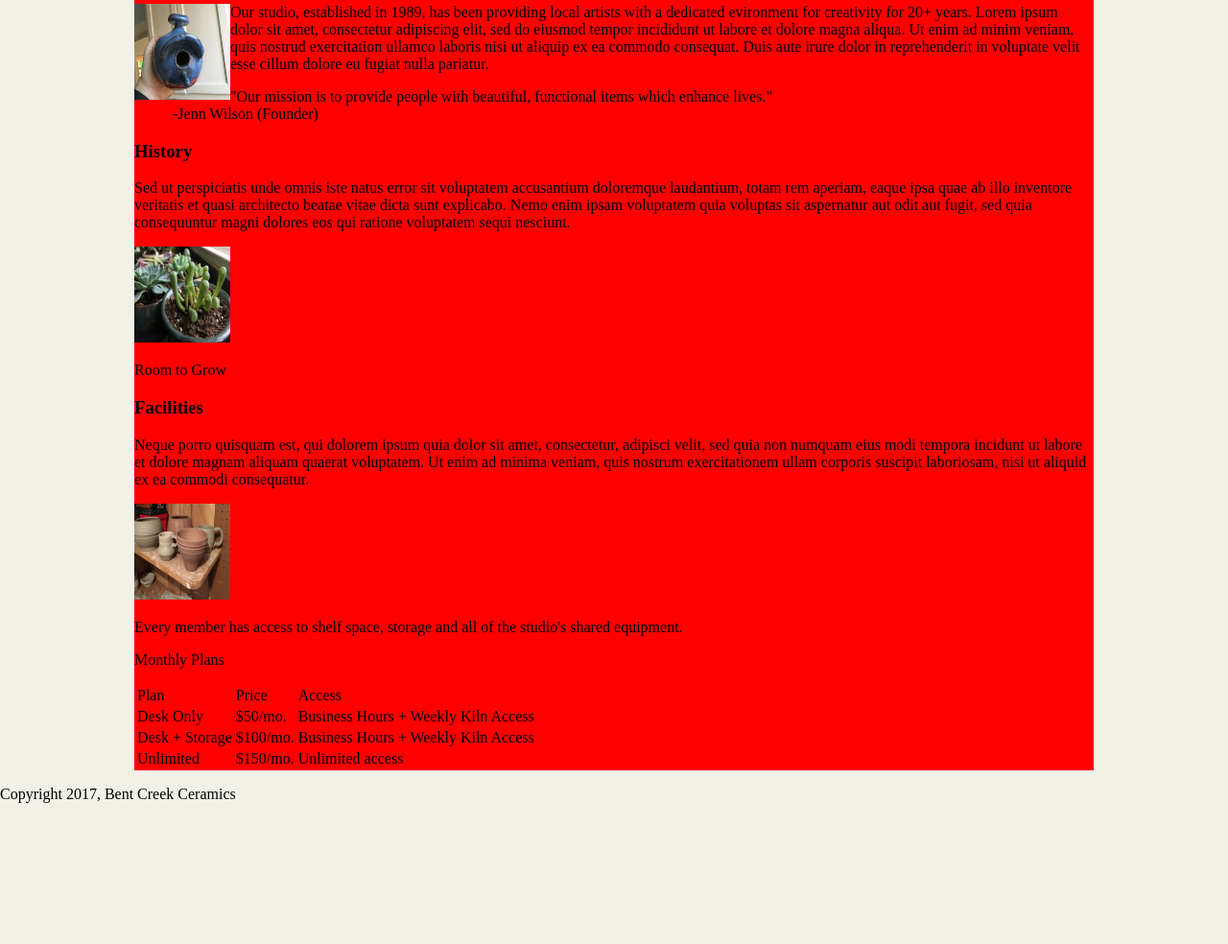
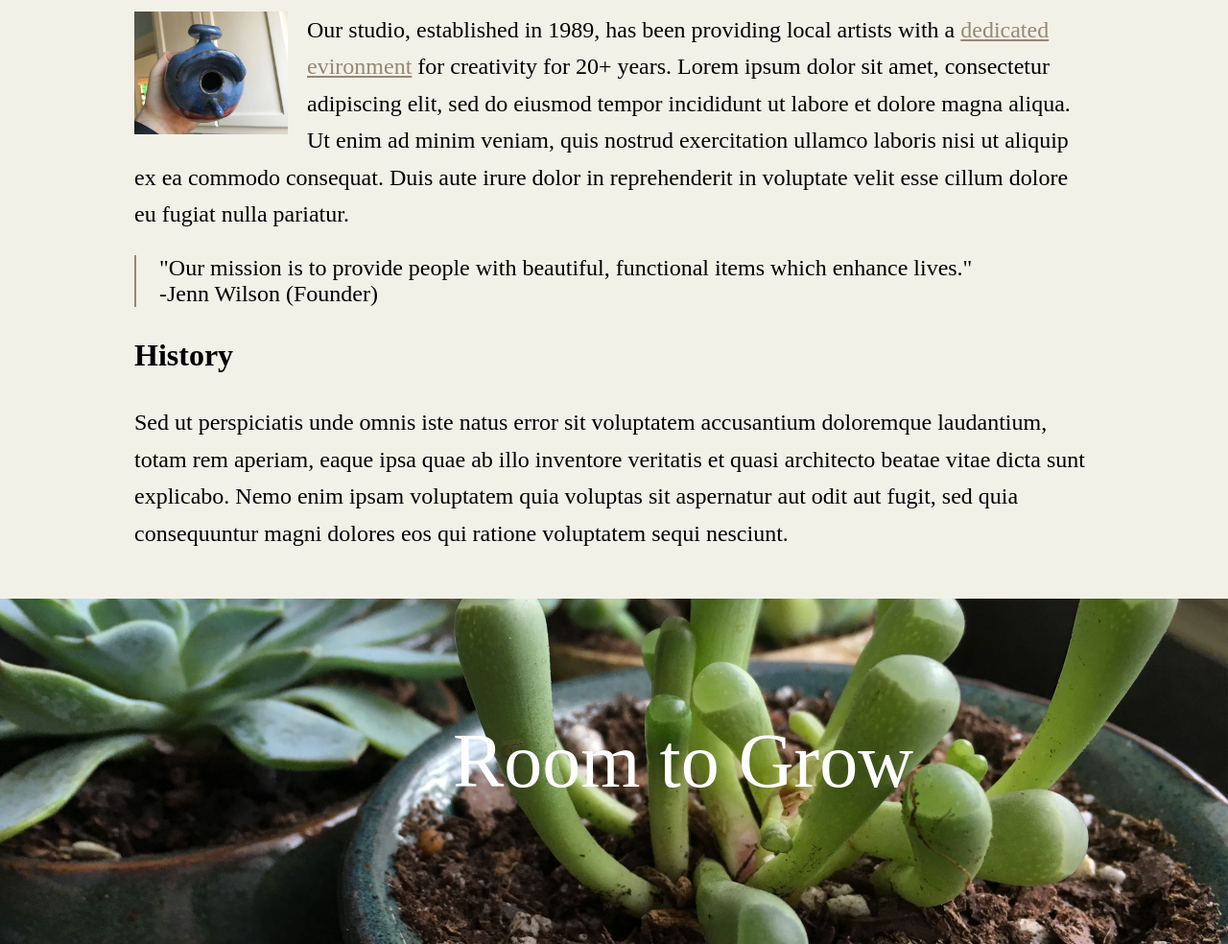
Before and after one commit to alanrichards86/Week-One-Project, a plain HTML site: page about/index.html in a window 1280 px wide. Shown: the part 226-1210 px from the top of the page at 96% size. Drawn offline with Linux system fonts and the light colour scheme.

Commit message:
Almost done with About page

```diff
--- a/about/about.css
+++ b/about/about.css
@@ -53,7 +53,89 @@ main {
     font-size: 3.7em;
 }
 
-.main-section {
+.section1 {
     width: 1000px;
-    background-color: red;
 }
+.pic1 {
+  width: 10em;
+  height: 8em;
+  margin-right: 20px;
+  margin-bottom: 3px;
+}
+.para1 {
+  font-size: 1.5em;
+  line-height: 1.6em;
+}
+.spanText {
+  text-decoration: underline;
+  color: #968774;
+}
+.quote {
+  border-left: 2px solid #968774;
+  font-size: 1.5em;
+  padding-left: 1em;
+  margin-left: 0;
+}
+.section2 {
+  width: 100%;
+  margin-top: 25px;
+}
+.history {
+  font-size: 2em;
+}
+.para2 {
+  font-size: 1.5em;
+  line-height: 1.6em;
+}
+.img2 {
+  width: 100%;
+  height: 45vh;
+  object-fit: cover;
+}
+.img-text {
+  position: absolute;
+  margin-top: -3em;
+  margin-left: 5.9em;
+  font-size: 5em;
+  color: white;
+}
+.section3 {
+    width: 1000px;
+    display: flex;
+}
+.facilities {
+  font-size: 2.2em;
+}
+.para3 {
+  font-size: 1.5em;
+  line-height: 1.6em;
+}
+.paradiv3 {
+  width: 70%;
+}
+.img3AndText {
+  margin-top: 7.3em;
+  width: 10vw;
+}
+.img3 {
+  width: 10vw;
+}
+.section4 {
+  width: 700px;
+}
+table {
+  font-size: 1.5em;
+}
+.table-heading1 {
+  font-size: 2.5em;
+}
+
+
+
+
+
+
+
+
+
+/* */
--- a/about/index.html
+++ b/about/index.html
@@ -26,35 +26,37 @@
         </header>
 
         <main>
-            <section class="main-section">
+            <section class="section1">
                 <div class="paradiv1_quote">
                     <!--Img class names given as they decend on the page-->
                     <img class="pic1" src="../images/birdhouse.jpg" align="left" alt="Small ceramic bird house.">
-                    <p class="para1">Our studio, established in 1989, has been providing local artists with a dedicated evironment for creativity for 20+ years. Lorem ipsum dolor sit amet, consectetur adipiscing elit, sed do eiusmod tempor incididunt ut labore et dolore magna aliqua. Ut enim ad minim veniam, quis nostrud exercitation ullamco laboris nisi ut aliquip ex ea commodo consequat. Duis aute irure dolor in reprehenderit in voluptate velit esse cillum dolore eu fugiat nulla pariatur.</p>
-                    <blockquote class="quote">"Our mission is to provide people with beautiful, functional items which enhance lives." <br> -Jenn Wilson (Founder)
-                    </blockquote>
+                    <p class="para1">Our studio, established in 1989, has been providing local artists with a <span class="spanText">dedicated evironment</span> for creativity for 20+ years. Lorem ipsum dolor sit amet, consectetur adipiscing elit, sed do eiusmod tempor incididunt ut labore et dolore magna aliqua. Ut enim ad minim veniam, quis nostrud exercitation ullamco laboris nisi ut aliquip ex ea commodo consequat. Duis aute irure dolor in reprehenderit in voluptate velit esse cillum dolore eu fugiat nulla pariatur.</p>
+                    <blockquote class="quote">"Our mission is to provide people with beautiful, functional items which enhance lives." <br> -Jenn Wilson (Founder)</blockquote>
                 </div>
 
                 <div class="paradiv2">
                     <h3 class="history">History</h3>
                     <p class="para2">Sed ut perspiciatis unde omnis iste natus error sit voluptatem accusantium doloremque laudantium, totam rem aperiam, eaque ipsa quae ab illo inventore veritatis et quasi architecto beatae vitae dicta sunt explicabo. Nemo enim ipsam voluptatem quia voluptas sit aspernatur aut odit aut fugit, sed quia consequuntur magni dolores eos qui ratione voluptatem sequi nesciunt.</p>
                 </div>
-
+            </section>
+            <section class="section2">
                 <div class="img-plants">
                     <img class="img2" src="../images/background-3.jpg" alt="Various desert plants in pots">
                     <p class="img-text">Room to Grow</p>
                 </div>
-
+            </section>
+            <section class="section3">
                 <div class=paradiv3>
                     <h3 class="facilities">Facilities</h3>
                     <p class="para3">Neque porro quisquam est, qui dolorem ipsum quia dolor sit amet, consectetur, adipisci velit, sed quia non numquam eius modi tempora incidunt ut labore et dolore magnam aliquam quaerat voluptatem. Ut enim ad minima veniam, quis nostrum exercitationem ullam corporis suscipit laboriosam, nisi ut aliquid ex ea commodi consequatur.</p>
                 </div>
 
-                <div class="img3andtext">
+                <div class="img3AndText">
                     <img class="img3" src="../images/background-1.jpg" alt="Different ceramic pots, cups, and jars on a table.">
                     <p class="img3-text">Every member has access to shelf space, storage and all of the studio's shared equipment.</p>
                 </div>
-
+            </section>
+            <section class="section4">
                 <table>
                     <thead class="table-heading">
                         <p class="table-heading1">Monthly Plans</p>
```
